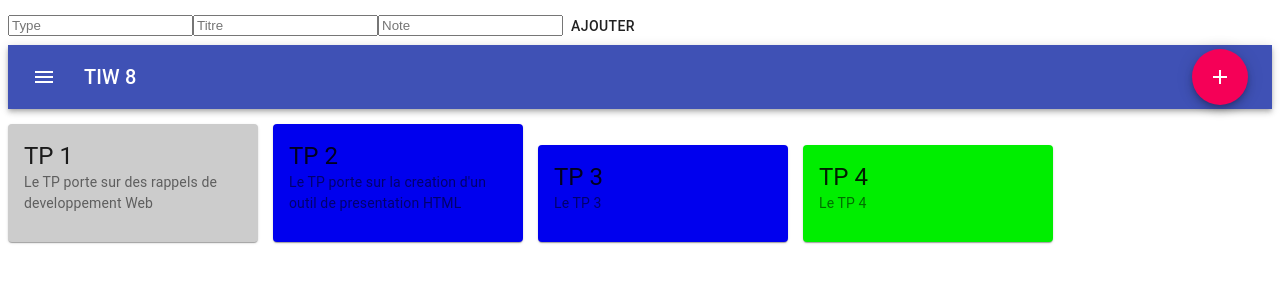
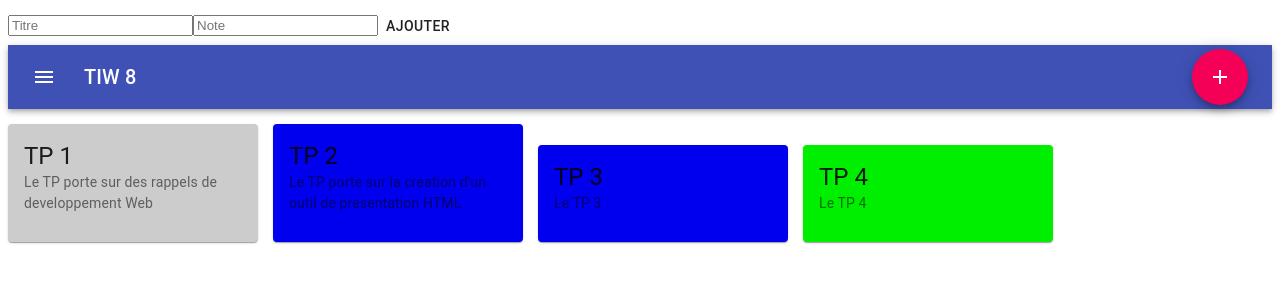
Before and after one commit to NdiagaSarr/TP2_APP_Multisurface, a React app: page / in a window 1280 px wide. Shown: the top 300 px of the page. Built offline with nearby package versions, Linux system fonts and the light colour scheme.

Commit message:
Toolbar et board avec ajout toolbar fixés

```diff
--- a/src/App.jsx
+++ b/src/App.jsx
@@ -58,9 +58,9 @@ const Tableau = [
 function App() {
   const [boards, setboards] = React.useState(Tableau);
 
-  const ajoutertoolbar = (types, titles, notes) => {
+  const ajoutertoolbar = (titles, notes) => {
     const newtoolbar = [...boards, {
-      type: types,
+      type: 'board',
       id: Math.floor(Math.random() * 10000),
       title: titles,
       note: notes,
--- a/src/components/Apptoolbarform.jsx
+++ b/src/components/Apptoolbarform.jsx
@@ -2,21 +2,15 @@ import { Button } from '@material-ui/core';
 import React, { useState } from 'react';
 
 export default function Apptoolbarform(newadd) {
-  const [type, setType] = useState('');
   const [title, setTitle] = useState('');
   const [note, setNote] = useState('');
 
   const soumettre = (e) => {
     e.preventDefault();
-    if (!type || !title || !note) return;
-    newadd.add(type, title, note, []);
-    setType('');
+    if (!title || !note) return;
+    newadd.add(title, note, []);
     setTitle('');
     setNote('');
-  };
-
-  const changetype = (e) => {
-    setType(e.target.value);
   };
 
   const changetitle = (e) => {
@@ -29,13 +23,6 @@ export default function Apptoolbarform(newadd) {
 
   return (
     <form className="add-form" onSubmit={soumettre}>
-      <input
-        type="text"
-        placeholder="Type"
-        value={type}
-        name="type"
-        onChange={changetype}
-      />
       <input
         type="text"
         placeholder="Titre"
```
